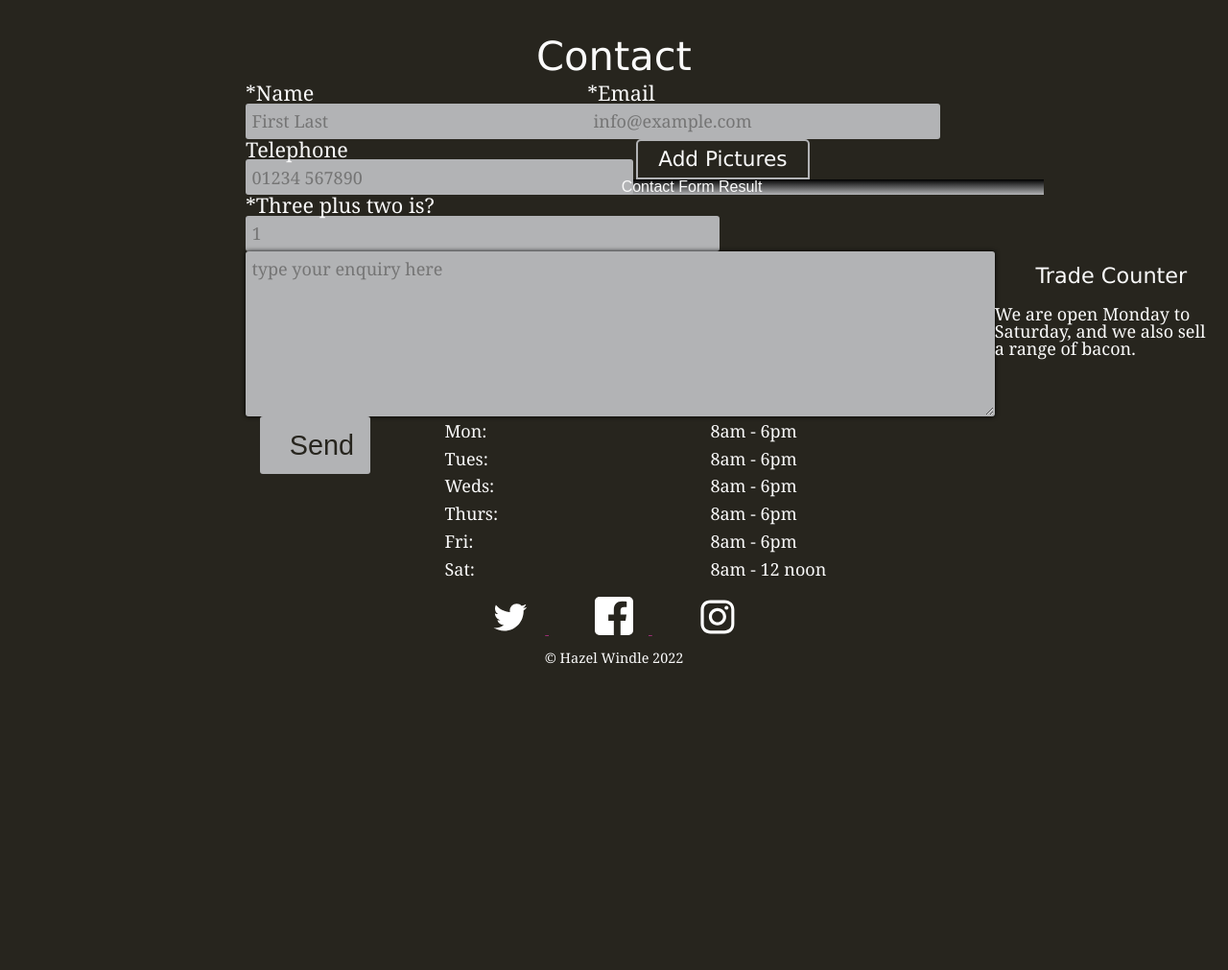
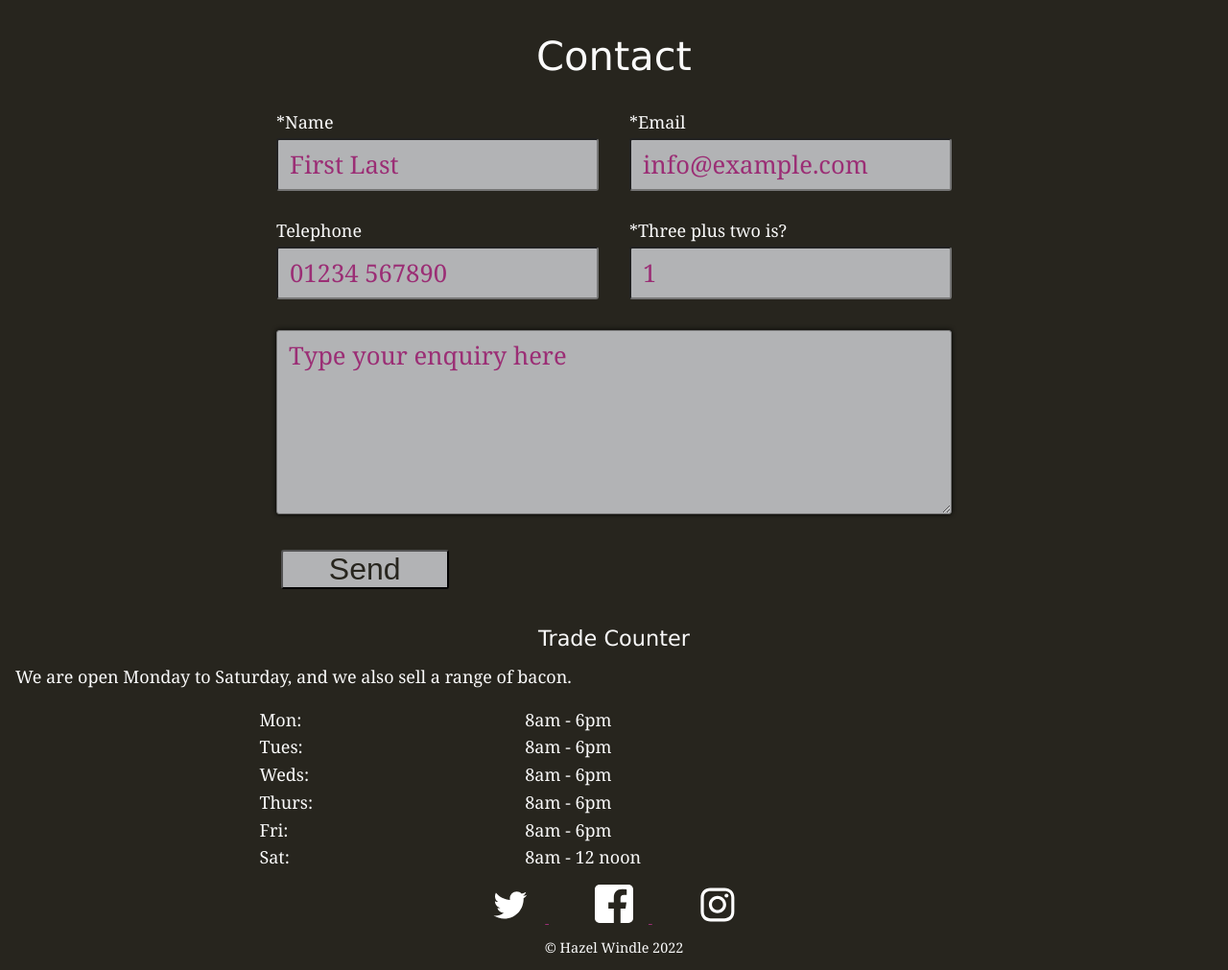
Before and after one commit to hwindle/portfolio, a PHP site: page /simple_company_website/contact.html in a window 1280 px wide. Shown: the part 302-1313 px from the top of the page at 96% size. Before the commit the page ends 994 px from the top, so only its background shows below. Run offline with PHP 8.4, Linux system fonts and the light colour scheme; some web fonts are replaced.

Commit message:
Altered form CSS to use CSS grids, made the submit button bigger

```diff
--- a/simple_company_website/contact.html
+++ b/simple_company_website/contact.html
@@ -64,70 +64,46 @@
         <section id="content">
             <h3>Contact</h3>
 
-            <form method="post" action="#" id="contact-form" class="" enctype="multipart/form-data">
+        <form method="post" action="#" id="contact-form" class="">
             <!-- names are: submit, name, email, telephone, human, message -->
             <div class="group">
-                <label for="name" class="">*Name
-                    <input type="text" name="name" id="name" class=""  required="required" placeholder="First Last">
-                </label>
+                <label for="name" class="large-label">*Name</label>
+                <input type="text" name="name" id="name" class=""  required="required" placeholder="First Last">
             </div>
             <div class="group">
-                <label for="email" class="">*Email
-                    <input type="text" name="email" id="email" class=""  required="required" placeholder="info@example.com">
-                </label>
+                <label for="email" class="large-label">*Email</label>
+                <input type="text" name="email" id="email" class=""  required="required" placeholder="info@example.com">
             </div>
             <div class="group">
-                <label for="telephone" class="col-xs-12 col-sm-3">Telephone
-                    <input type="text" name="telephone" id="telephone" class="" max-length="20" placeholder="01234 567890"/>
+                <label for="telephone" class="large-label">Telephone
                 </label>
+                <input type="text" name="telephone" id="telephone" class="" max-length="20" placeholder="01234 567890">
             </div>
-            <!-- This is the start of the PHP mailer, file upload picture bit -->
-      <div class="group"><button id="unhide-attachments">Add Pictures</button></div>
-      <!-- hidden part -->
-      <div id="uploads-div">
         <div class="group">
-          <input type="hidden" name="MAX_FILE_SIZE" value="1000">
-          <label for="uploads" class="">
-            <span class="glyphicon glyphicon-paperclip"></span>
-            Upload
-          </label>
-          <div class="">
-            <input id="uploads" name="userfile[]" type="file" multiple="multiple">
-          </div>
+            <label for="human" class="large-label">*Three plus two is?
+            </label>
+            <input type="number" name="human" id="human" class="" required="required" placeholder="1">
+        </div>
+        <div class="full-width">
+            <textarea name="message" id="message" class="" placeholder="Type your enquiry here"></textarea>
         </div>
         <div class="group">
-          <div class="">
-            <input type="submit" name="attach" id="attach" value="Attach"/>
-          </div>
+            <input type="submit" class="btn" id="submit-custom" name="submit" value="Send">
         </div>
-      </div>
-      <!-- end of hidden part -->
-      <div class="group">
-        <label for="human" class="">*Three plus two is?
-            <input type="number" name="human" id="human" class="" required="required" placeholder="1"/>
-        </label>
-      </div>
-      <div class="group">
-            <textarea name="message" id="message" class="" placeholder="type your enquiry here"></textarea>
-      </div>
-      <div class="group">
-          <input type="submit" class="btn" id="submit-custom" name="submit" value="Send"/>
-      </div>
     </form>
 
         <div id="error_space" tabindex="-1" role="dialog" aria-labelledby="Contact Form Errors">
             <header>
                 <h4 class="modal-title" id="contact_header_errors">Contact  Form Result</h4>
             </header>
-            <div class="">
+            <div class="small-label">
                 <p id="php_success"></p>
                 <p id="php_errors"></p>
             </div>
         </div>
 
     <!-- Google map -->
-    <div class="row">
-        <div id="opening-times" class="">
+    <div id="opening-times" class="">
         <h3>Trade Counter</h3>
         <p>We are open Monday to Saturday, and we also sell a range of bacon. </p>
         <table class="openingTable">
--- a/simple_company_website/css/src_files/04_forms.css
+++ b/simple_company_website/css/src_files/04_forms.css
@@ -11,7 +11,7 @@
 
 .js-error {
     width: 70%;
-    border-radius: 0 0 5px 5px;
+    border-radius: 3px;
 }
 
 #error_space {
@@ -22,11 +22,51 @@
 }
 
 /* CONTACT FORM */
+form {
+    box-sizing: border-box;
+    padding: 2rem;
+    display: grid;
+    grid-template-columns: 1fr 1fr;
+    gap: 2rem;
+}
+
+.full-width {
+    grid-column: span 2;
+}
+
+
+button,
+fieldset,
+input,
+legend,
+select,
+textarea {
+    border-radius: 3px;
+    padding: 0;
+    margin: 0;
+    box-sizing: border-box;
+}
+
 /* mobile screens */
 @media screen and (max-width: 1024px) {
     form {
         width: 90%;
         margin: 0 auto;
+        display: grid;
+        grid-template-columns: 1fr;
+    }
+
+    label {
+        display: block;
+    }
+
+    button,
+    fieldset,
+    input,
+    legend,
+    select,
+    textarea {
+        grid-column: span 1;
     }
 }
 
@@ -36,54 +76,93 @@
         width: 60%;
         margin: 0 auto;
     }
+
+    label {
+        display: inline-block;
+    }
 }
 
-textarea#message {
-    width: 100%;
-    height: 10rem;
-    max-height: 60%;
+input[type="submit"] {
+    margin: 0.3rem;
+    padding: 0 3rem;
+    font-family: body-sans, "Liberation Sans", Arial, sans-serif;
+    font-size: 2rem;
 }
 
-label {
-    float: left;
+input[type="text"],
+input[type="email"],
+input[type="number"],
+select,
+textarea {
     font-family: body-font, Georgia, 'Times New Roman', Times, serif;
-    font-size: 1.2em;
+    font-size: 1.6rem;
+    display: block;
+    box-sizing: border-box;
+    width: 100%;
+    padding: 0.5rem 0.75rem;
 }
 
-input {
-    width: 100%;
+textarea {
+    min-height: 12rem;
 }
 
-input, textarea {
-    float: left;
-    font-family: body-font, Georgia, 'Times New Roman', Times, serif;
-    padding: 0.3em;
-    border: 1px solid transparent;
-    border-radius: 3px;
+input[type="radio"],
+input[type="checkbox"] {
+  height: 1.6rem;
+  width: 1.6rem;
+  vertical-align: middle;
 }
 
-input#submit-custom, input#attach {
-    width: 4em;
-    font-family: body-sans, "Liberation Sans", Arial, sans-serif;
-    font-size: 1.6em;
-    padding: 0.4em 1em;
-    margin-left: 15px;
-    border: 2px solid transparent;
+input[type="radio"] {
+  border-radius: 50%;
 }
 
-button#unhide-attachments {
-    border-radius: 5px 5px 0 0;
-    font-family: body-bold, "Liberation Sans bold", Verdana, Arial, sans-serif;
-    font-size: 1.2em;
-    padding: 0.3em 1em;
-    margin-left: 15px;
+input[type="radio"]:checked {
+    background-image: radial-gradient(
+      var(--light-company-col) 40%,
+      transparent calc(40% + 1px)
+    );
 }
 
-#uploads-div {
+input[type="checkbox"]:checked {
+    background-image: linear-gradient(
+        var(--light-company-col) 40%,
+        var(--dark-company-col)
+    );
+}
+
+.large-label {
+    display: inline-block;
+    margin-bottom: 0.5rem;
+}
+
+
+.small-label {
+    vertical-align: middle;
+    display: inline-block;
+    margin-left: 0.25rem;
+    margin-right: 1.5rem;
+}
+
+input::placeholder,
+textarea::placeholder {
+  opacity: 1; /* Firefox */
+  color: var(--light-company-col);
+}
+
+input:focus,
+select:focus,
+textarea:focus {
+  outline: none;
+  box-shadow: 0 0 0 4px var(--light-company-col);
+}
+
+button:focus {
+    outline: none;
+    box-shadow: 0 0 0 4px black;
+}
+
+/* modal */
+div#error_space {
     display: none;
 }
-
-input#attach {
-    padding: 0.3em 0.6em;
-    font-size: 1.2em;
-}
```
